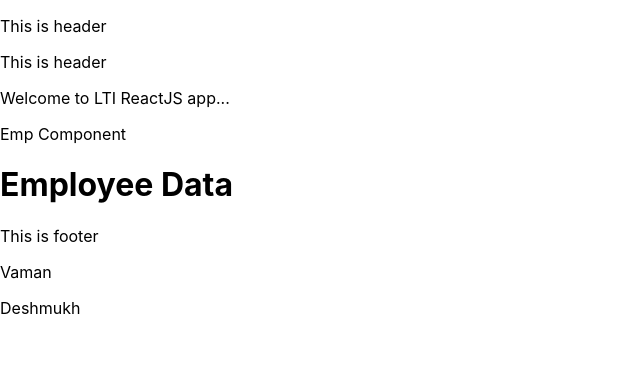
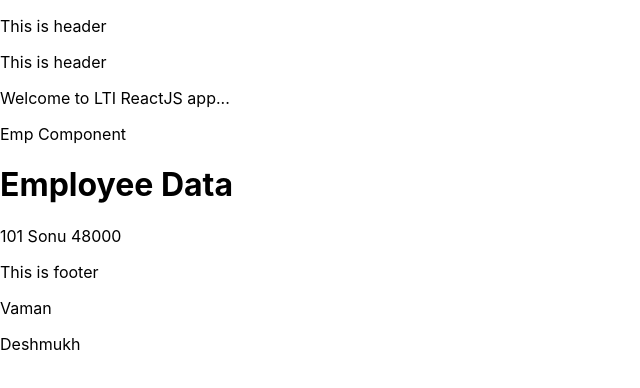
Before and after one commit to shridhar-javafsd/lti-react-demo, a React (Create React App) app: page / in a window 1280 px wide. Shown: the top 388 px of the page, without its empty margins (0-640 px from the left). Built offline with nearby package versions, Linux system fonts and the light colour scheme.

Commit message:
Update Emp.js

```diff
--- a/src/components/Emp.js
+++ b/src/components/Emp.js
@@ -7,7 +7,7 @@ import { useState } from "react";
 
 const Emp = (props) => {
 
-    const [emp, setEmp] = useState({});
+    const [emp, setEmp] = useState({ eid: 101, firstName: 'Sonu', salary: 48000 });
 
     // const emp = { eid: 101, firstName: 'Sonu', salary: 48000 };
 
```
